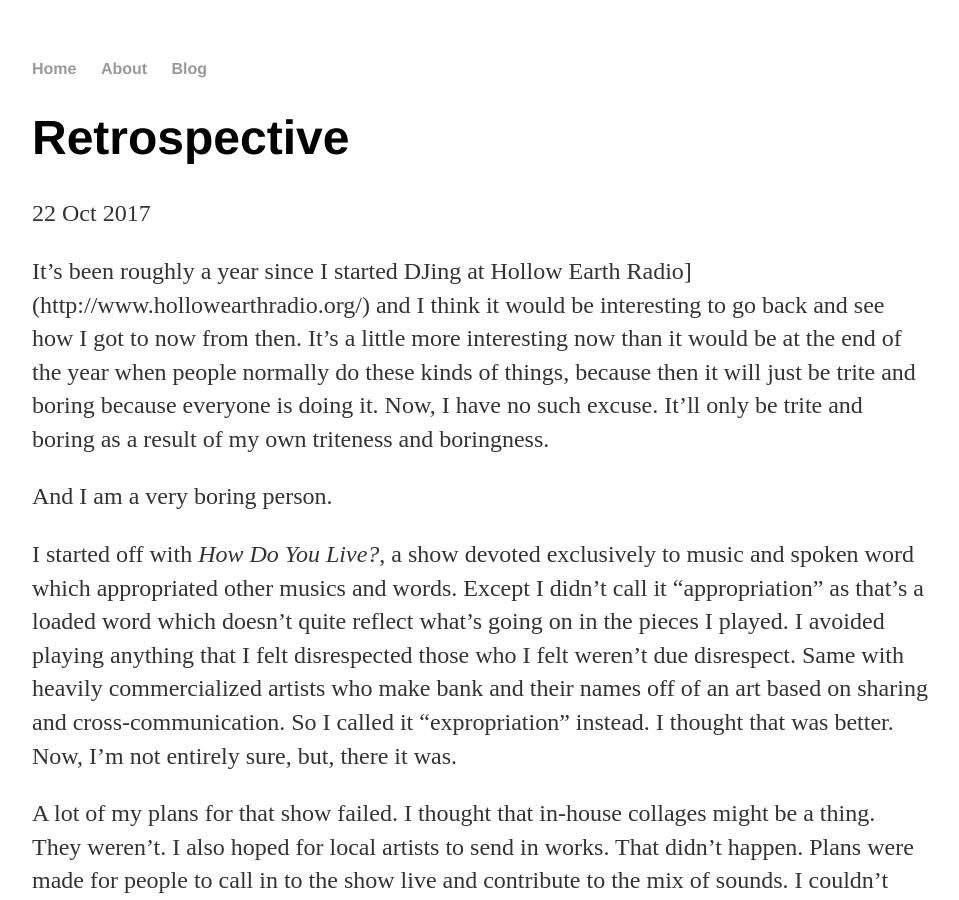
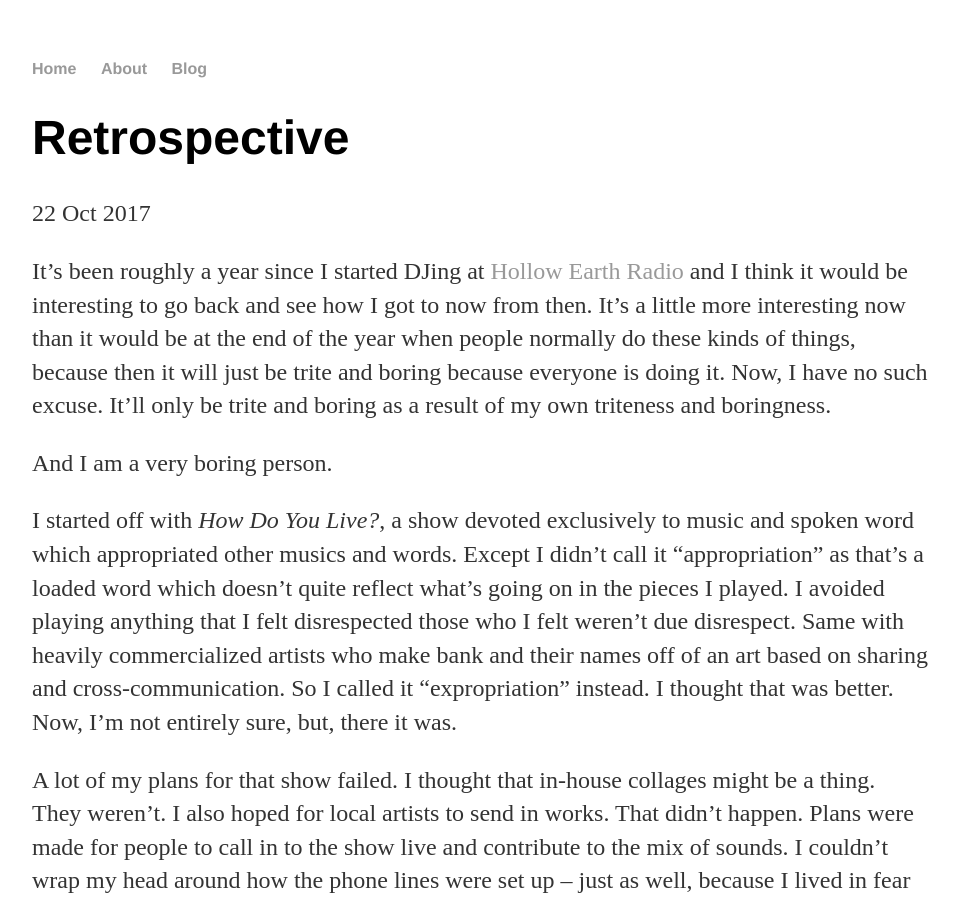
Before and after one commit to leterrassier/leterrassier.github.io, a Jekyll site: the page built from _posts/2017-10-22-retrospective.md, in a window 1280 px wide and 900 px high. Shown: the whole window, without its empty margins (160-1119 px from the left). Built offline with Jekyll 4.4.1, drawn with Linux system fonts in a browser that asks for light colours.

Commit message:
update and typo

```diff
--- a/_posts/2017-10-22-retrospective.md
+++ b/_posts/2017-10-22-retrospective.md
@@ -5,7 +5,7 @@ date: 2017-10-22
 ---
 
 It's been roughly a year since I started DJing at
-Hollow Earth Radio](http://www.hollowearthradio.org/) and I think it would be
+[Hollow Earth Radio](http://www.hollowearthradio.org/) and I think it would be
 interesting to go back and see how I got to now from then. It's a little more
 interesting now than it would be at the end of the year when people normally
 do these kinds of things, because then it will just be trite and boring because
--- a/index.html
+++ b/index.html
@@ -4,6 +4,6 @@ title: J. LeTerrassier
 ---
 
 <div class="blurb">
-	<h1>Header</h1>
-	<p>Info test. <a href="/about">Read more about my life...</a></p>
+	<h1>J. LeTerrassier</h1>
+	<p><a href="/about"></a></p>
 </div><!-- /.blurb -->
```
Also changed, not shown: _posts/2017-10-22-initial.html (deleted, +0 -8 lines), _posts/2017-10-22-temp-blog-post.md (deleted, +0 -9 lines).
